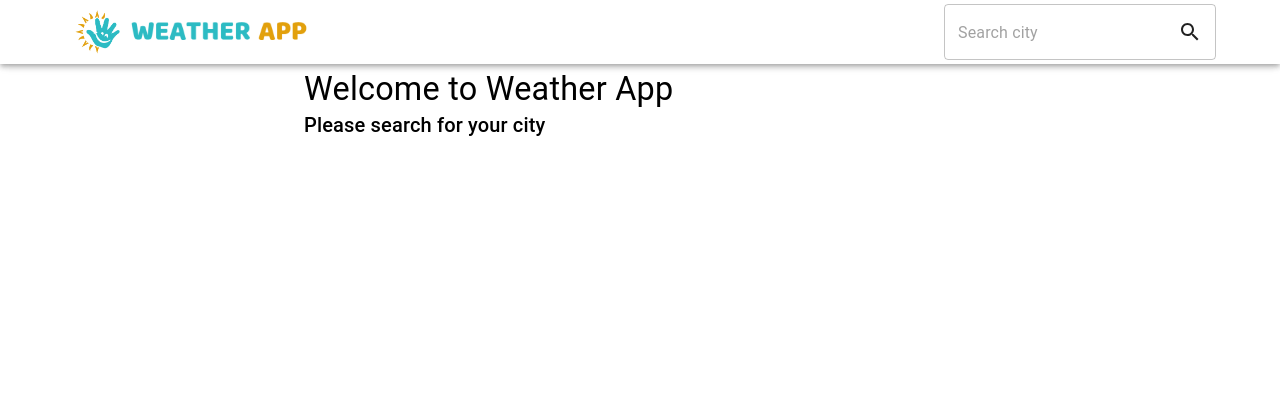
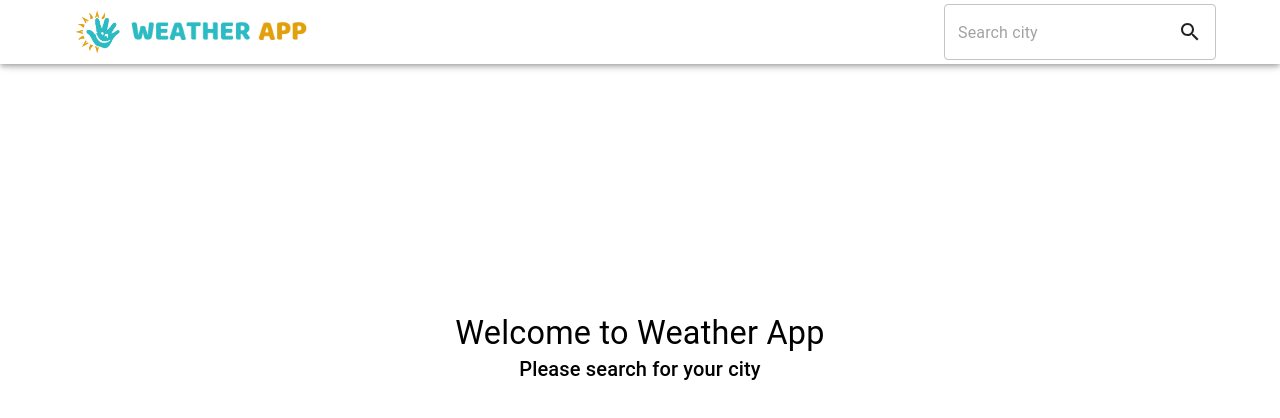
Before and after one commit to ValEmpire/weather-app, a React (Create React App) app: page / in a window 1280 px wide. Shown: the top 418 px of the page. Built offline with nearby package versions, Linux system fonts and the light colour scheme.

Commit message:
finish home route

```diff
--- a/src/routes/home/Home.js
+++ b/src/routes/home/Home.js
@@ -3,9 +3,16 @@ import { Box, Typography } from "@mui/material";
 
 const Home = () => {
   return (
-    <Box>
-      <Typography variant="h4">Welcome to Weather App</Typography>
-      <Typography variant="h6">Please search for your city</Typography>
+    <Box
+      minHeight={"70vh"}
+      display="flex"
+      alignItems={"center"}
+      justifyContent="center"
+    >
+      <Box textAlign={"center"}>
+        <Typography variant="h4">Welcome to Weather App</Typography>
+        <Typography variant="h6">Please search for your city</Typography>
+      </Box>
     </Box>
   );
 };
```
